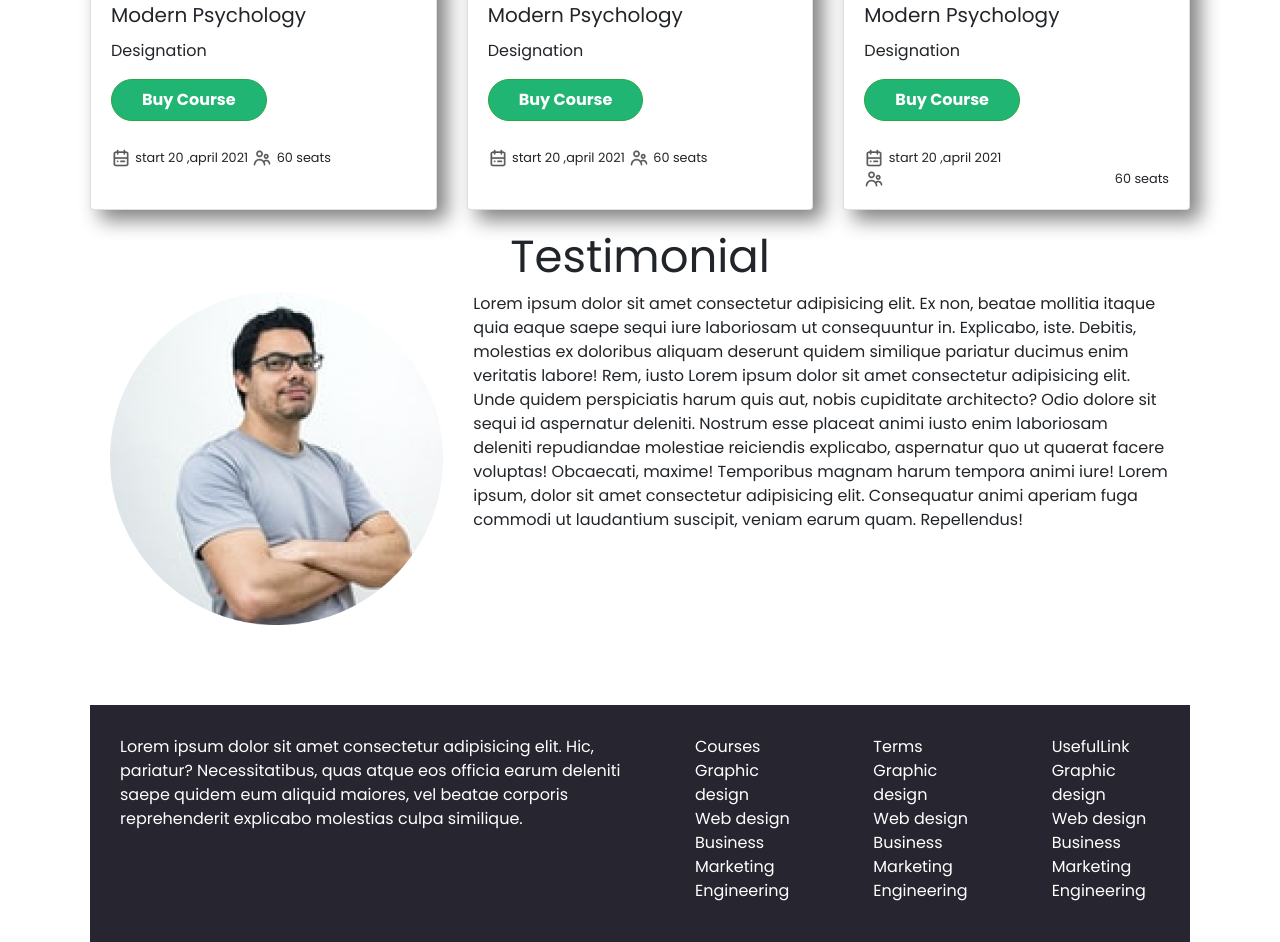
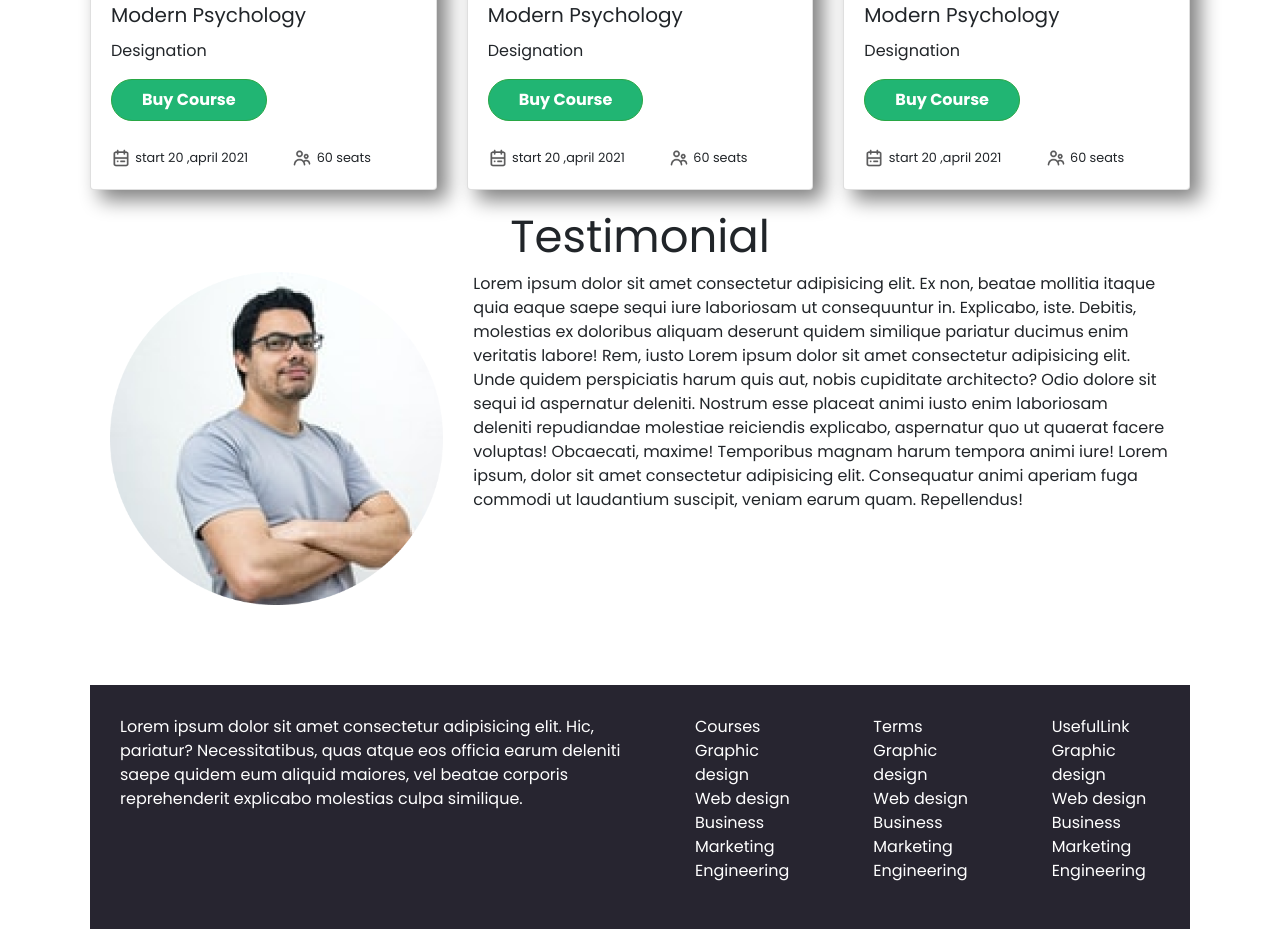
Before and after one commit to Syed-Rahat-Anwar/E-school, a plain HTML site: page index.html in a window 1280 px wide. Shown: the part 1314-2256 px from the top of the page. Drawn offline with nearby package versions, Linux system fonts and the light colour scheme.

Commit message:
successfully

```diff
--- a/index.html
+++ b/index.html
@@ -86,6 +86,7 @@
      </div>
 
      <!--**********************Online-courses--***********************-->
+
      <div class="container">
       <h2>Online Courses</h2>
     <div class="card-deck">
@@ -96,10 +97,16 @@
             <p class="card-text">Designation </p>
             <button class="d-block btn btn-success rounded-pill mb-4">Buy Course</button>
 
+            <div class="block">
               <img class="calender-icon"src="Images/ICON/calendar.png" alt="">
               <small>start 20 ,april 2021</small>
+
+            </div>
+
+          <div class="block">
             <img class="people-icon" src="Images/ICON/people.png" alt="">
             <small>60 seats</small>
+          </div>
           </div>
         </div>
         <div class="card">
@@ -108,10 +115,17 @@
             <h5 class="card-title">Modern Psychology</h5>
             <p class="card-text">Designation</p>
             <button class="d-block btn btn-success rounded-pill mb-4">Buy Course</button>
+
+            <div class="block">
               <img class="calender-icon"src="Images/ICON/calendar.png" alt="">
               <small>start 20 ,april 2021</small>
+
+            </div>
+
+          <div class="block">
             <img class="people-icon" src="Images/ICON/people.png" alt="">
             <small>60 seats</small>
+          </div>
           </div>
         </div>
         <div class="card">
@@ -120,12 +134,15 @@
             <h5 class="card-title">Modern Psychology</h5>
             <p class="card-text"> Designation</p>
             <button class="d-block btn btn-success rounded-pill mb-4">Buy Course</button>
-
+            <div class="block">
               <img class="calender-icon"src="Images/ICON/calendar.png" alt="">
               <small>start 20 ,april 2021</small>
-              <div class="d-flex justify-content-between">
+
+            </div>
+
+          <div class="block">
             <img class="people-icon" src="Images/ICON/people.png" alt="">
-                <small class="d-flex justify-content-between">60 seats</small>
+            <small>60 seats</small>
           </div>
         </div>
       </div>
--- a/style.css
+++ b/style.css
@@ -1,5 +1,3 @@
-
-
 
 
 body{
@@ -26,7 +24,7 @@ body{
 }
 
 
-/*nav area*/
+ /* nav area*/
 .nav-item{
 
 
@@ -52,7 +50,7 @@ font-weight: bold;
 
 }
 
-/*--------------------------banner area--------------------------------- */
+
 h1{
     font-size:50px ;
 }
@@ -73,7 +71,7 @@ color:red;
 
 
 
-/*icon section */
+/*-------------------------icon section------------------------- */
  .small-icon{
      width: 70px;
  }
@@ -96,7 +94,7 @@ margin-left: 40px;
 
 
 
- /*online courses*/
+ /*----------------------online courses area---------------------------*/
  h2{
 
     text-align: center;
@@ -109,9 +107,12 @@ margin-left: 40px;
  .calender-icon, .people-icon{
      width: 20px;
  }
+.block{
+    display: inline-block;
+   margin-right: 40px;
+}
 
-
- /*----------------------------footer----------------------------*/
+ /*----------------------------footer area----------------------------*/
 
 
  .semi-footer{
```
Lines whose indentation alone changed are shown as unchanged.
